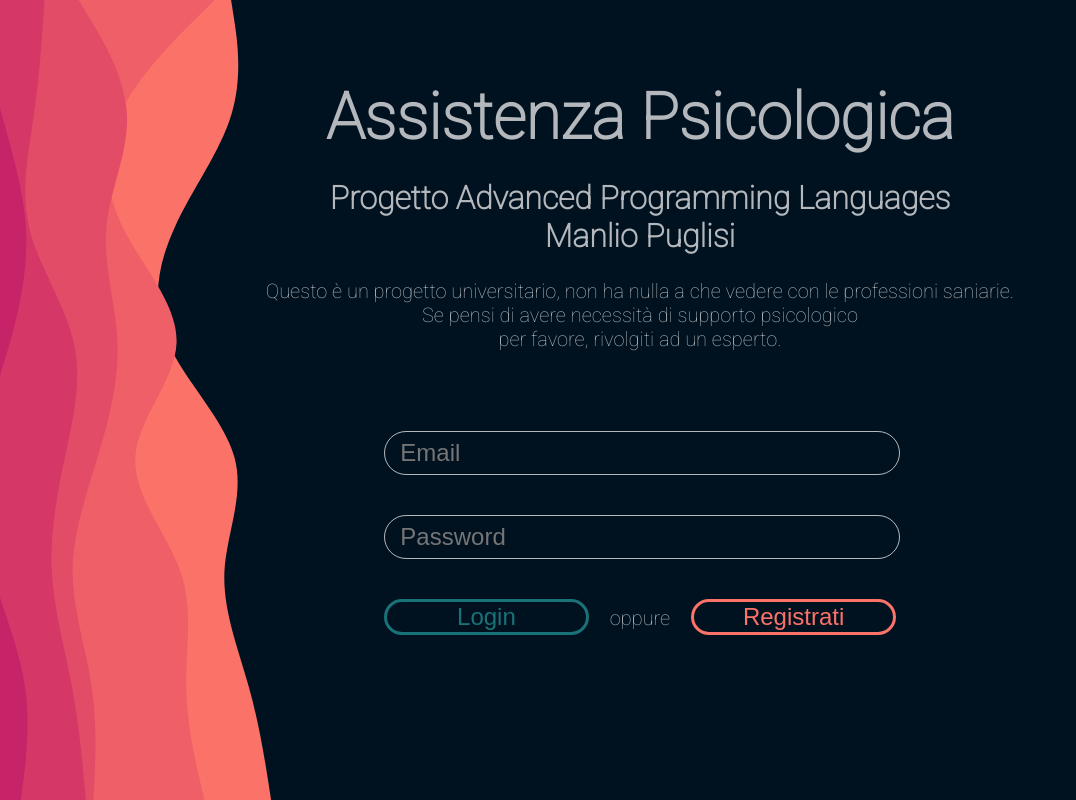
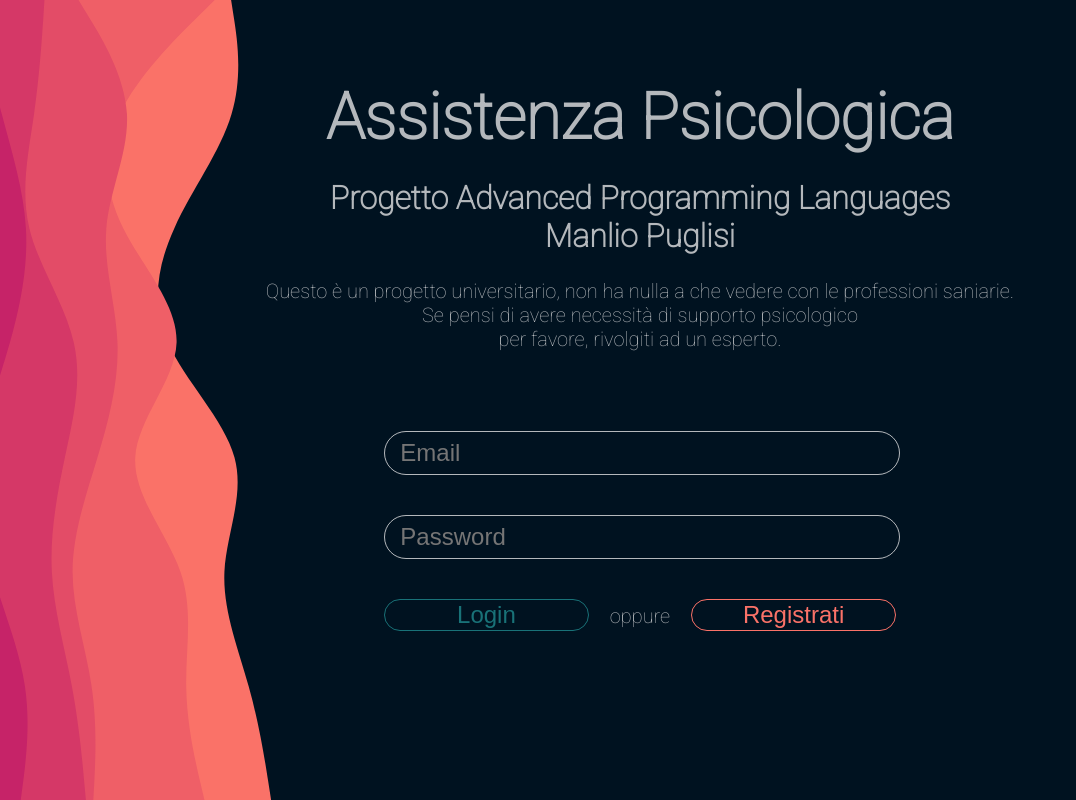
Before and after one commit to PManlio/AdvancedProgrammingLanguagesProject, an Angular app in the folder src/frontend/frontend-apl/: page / in a window 1280 px wide. Shown: the whole page, without its empty margins (0-1076 px from the left). Built offline with nearby package versions, Linux system fonts and the light colour scheme.

Commit message:
registration form (frontend) funzionante; unire al service

```diff
--- a/src/frontend/frontend-apl/src/app/app.component.ts
+++ b/src/frontend/frontend-apl/src/app/app.component.ts
@@ -14,7 +14,7 @@ export class AppComponent implements OnInit {
   constructor(private jwt: JwtService) { }
 
   ngOnInit(): void {
-    console.log(localStorage.getItem('token'))
+    // console.log(localStorage.getItem('token'))
     this.jwt.watchJWT().subscribe(
       (isStored : boolean) => {
         this.isPresentJwt = isStored;
--- a/src/frontend/frontend-apl/src/app/components/mainTitle/main-div/main-login/main-login.component.css
+++ b/src/frontend/frontend-apl/src/app/components/mainTitle/main-div/main-login/main-login.component.css
@@ -1,4 +1,4 @@
 button {
-    border: 3px solid #197278;
+    border: 0.15vh solid #197278;
     color: #197278;
 }
--- a/src/frontend/frontend-apl/src/app/components/mainTitle/main-div/main-register/main-register.component.css
+++ b/src/frontend/frontend-apl/src/app/components/mainTitle/main-div/main-register/main-register.component.css
@@ -1,4 +1,4 @@
 button {
-    border: 3px solid #FA7268;
+    border: 0.15vh solid #FA7268;
     color: #FA7268;
 }
--- a/src/frontend/frontend-apl/src/app/components/mainTitle/main-div/main-register/main-register.component.ts
+++ b/src/frontend/frontend-apl/src/app/components/mainTitle/main-div/main-register/main-register.component.ts
@@ -16,8 +16,8 @@ export class MainRegisterComponent implements OnInit {
   }
 
   public showRegistrationModal() {
-    this.isSeen = this.isSeen ? false : true;
-    console.log("faccio qualcosa");
+    this.isSeen = true;
+    // console.log("faccio qualcosa");
   }
 
 }
--- a/src/frontend/frontend-apl/src/app/components/mainTitle/main-div/registration-modal/registration-modal.component.html
+++ b/src/frontend/frontend-apl/src/app/components/mainTitle/main-div/registration-modal/registration-modal.component.html
@@ -1,11 +1,13 @@
 <div id="registrationModal" class="registrationModal" *ngIf="isSeen">
     <button id="closeButton" (click)="chiudiForm()"></button>
-    <form #registerForm="ngForm" id="rform" (ngSubmit)="registerSubmit(registerForm)">
+    <form #registerForm="ngForm" id="rform" (ngSubmit)="registerSubmit(registerForm, confirmPassword)">
         <input type="text" placeholder="Nome" name="nome" autocomplete="off" ngModel #nome="ngModel">
         <input type="text" placeholder="Cognome" name="cognome" autocomplete="off" ngModel #cognome="ngModel">
         <input type="text" placeholder="Email" name="email" autocomplete="off" ngModel #email="ngModel">
         <input type="password" placeholder="Password" name="password" autocomplete="off" ngModel #password="ngModel">
-        <input type="password" placeholder="Ripeti Password" name="ripetiPassword" autocomplete="off" ngModel #repeatPassword="ngModel">
+
+        <input type="password" placeholder="Ripeti Password" name="ripetiPassword" #confirmPassword autocomplete="off">
+
         <input type="text" placeholder="Codice Fiscale" name="codFisc" autocomplete="off" ngModel codFisc="ngModel">
         <input type="text" placeholder="Cellulare" name="cellulare" autocomplete="off" ngModel cellulare="ngModel">
         <input type="text" placeholder="Città" name="citta" autocomplete="off" ngModel citta="ngModel">
--- a/src/frontend/frontend-apl/src/app/components/mainTitle/main-div/registration-modal/registration-modal.component.ts
+++ b/src/frontend/frontend-apl/src/app/components/mainTitle/main-div/registration-modal/registration-modal.component.ts
@@ -1,8 +1,7 @@
 import { Component, Input, OnInit, Output, ViewChild, EventEmitter } from '@angular/core';
 import { NgForm } from '@angular/forms';
-import { Paziente } from 'src/app/interfaces/paziente';
+import { RegistrationInterface } from 'src/app/interfaces/registration-interface';
 import { RegisterService } from 'src/app/services/register.service';
-// import { EventEmitter } from 'events';
 
 @Component({
   selector: 'app-registration-modal',
@@ -12,11 +11,12 @@ import { RegisterService } from 'src/app/services/register.service';
 export class RegistrationModalComponent implements OnInit {
 
   @ViewChild('registrationModal') thisModal: any;
+  private repeatPassword: string;
 
   @Input() public isSeen: boolean;
   @Output() resetEmitter: EventEmitter<any> = new EventEmitter();
 
-  private paziente: Paziente;
+  private registrationInterface: RegistrationInterface;
 
   constructor(private register: RegisterService) { }
 
@@ -29,10 +29,16 @@ export class RegistrationModalComponent implements OnInit {
     this.isSeen = false;
   }
 
-  public registerSubmit(registerForm: NgForm) {
-    if (registerForm.value.password != registerForm.value.repeatPassword) {
+  public registerSubmit(registerForm: NgForm, confirmPassword: any) {
+
+    this.repeatPassword = confirmPassword.value;
+    this.registrationInterface = JSON.parse(JSON.stringify(registerForm.value));
+
+    if (this.registrationInterface.password != this.repeatPassword) {
       window.alert("password ripetuta male, riprova");
       return
     }
+
+    // proseguire con il registration
   }
 }
--- /dev/null
+++ b/src/frontend/frontend-apl/src/app/interfaces/registration-interface.ts
@@ -0,0 +1,10 @@
+export interface RegistrationInterface {
+    nome: string;
+    cognome: string;
+    email: string;
+    password: string;
+    codFisc: string;
+    cellulare?: string;
+    citta?: string;
+    genere?: string;
+}
--- a/src/frontend/frontend-apl/src/styles.css
+++ b/src/frontend/frontend-apl/src/styles.css
@@ -21,6 +21,8 @@ body {
     position: absolute;
     width: 100%;
     height: 100%;
+
+    overflow-y: hidden;
 }
 
 .mainTitle {
```
